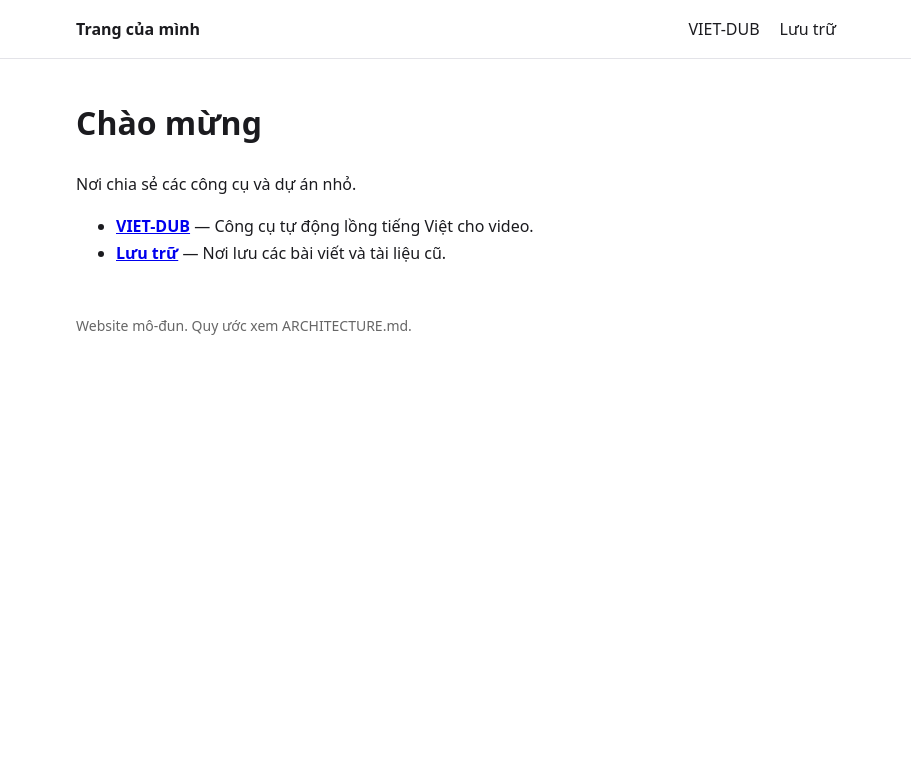
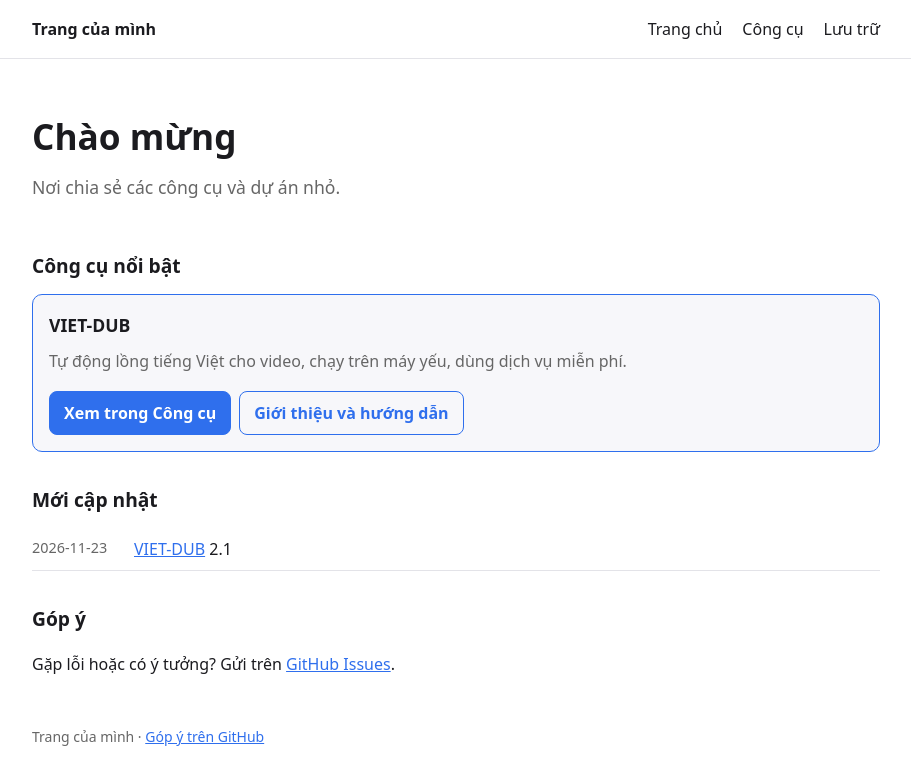
Before and after one commit to dang123266/web_hub, an Astro site: page / in a window 1280 px wide. Shown: the whole page, without its empty margins (184-1095 px from the left). Built offline with nearby package versions, Linux system fonts and the light colour scheme; Astro itself is replaced by a stand-in of ours.

Commit message:
Theme tách riêng, trang chủ mới và mục Công cụ
Co-Authored-By: Claude Sonnet 5.5 <noreply@anthropic.com>
Claude-Session: https://claude.ai/code/session_01WjocpLNyqEoMhycKB6eQ6X

```diff
--- a/core/layouts/Base.astro
+++ b/core/layouts/Base.astro
@@ -1,37 +1,33 @@
 ---
-import { getModules, withBase } from '../lib/modules.js';
-const { title = 'Trang chủ' } = Astro.props;
-const modules = getModules();
+import { getMenuModules, withBase } from '../lib/modules.js';
+import { site, getThemeCss } from '../lib/site.js';
+const { title = site.title } = Astro.props;
+const here = Astro.url.pathname.replace(/\/$/, '') || '/';
+const items = [
+  { label: 'Trang chủ', href: withBase('/') },
+  { label: 'Công cụ', href: withBase('/tools') },
+  ...getMenuModules().map((m) => ({ label: m.menu?.label ?? m.name, href: withBase(m.route) })),
+];
+const isHere = (href) => href.replace(/\/$/, '') === here || (href === withBase('/') && here === withBase('').replace(/\/$/, ''));
 ---
 <!doctype html>
 <html lang="vi">
   <head>
     <meta charset="utf-8" />
     <meta name="viewport" content="width=device-width, initial-scale=1" />
-    <title>{title}</title>
-    <style>
-      :root { color-scheme: light dark; --bg:#fff; --fg:#1b1b1f; --muted:#666; --line:#e3e3e8; --accent:#2f6fed; }
-      @media (prefers-color-scheme: dark) { :root { --bg:#16161a; --fg:#ececf0; --muted:#9a9aa5; --line:#2c2c33; --accent:#6c9bff; } }
-      body { margin:0; background:var(--bg); color:var(--fg); font:16px/1.65 system-ui, sans-serif; }
-      header { border-bottom:1px solid var(--line); }
-      nav, main, footer { max-width:760px; margin:0 auto; padding:16px; }
-      nav { display:flex; gap:20px; flex-wrap:wrap; align-items:center; }
-      nav a { color:var(--fg); text-decoration:none; }
-      nav a:hover { color:var(--accent); }
-      nav .brand { font-weight:700; margin-right:auto; }
-      main a { color:var(--accent); }
-      pre { overflow:auto; padding:12px; border:1px solid var(--line); border-radius:8px; }
-      footer { color:var(--muted); font-size:14px; }
-    </style>
+    <title>{title === site.title ? title : `${title} · ${site.title}`}</title>
+    <style is:inline set:html={getThemeCss()}></style>
   </head>
   <body>
-    <header>
-      <nav>
-        <a class="brand" href={withBase('/')}>Trang của mình</a>
-        {modules.map((m) => <a href={withBase(m.route)}>{m.menu?.label ?? m.name}</a>)}
+    <header class="site-header">
+      <nav class="site-nav">
+        <a class="brand" href={withBase('/')}>{site.title}</a>
+        {items.map((i) => <a href={i.href} aria-current={isHere(i.href) ? 'page' : undefined}>{i.label}</a>)}
       </nav>
     </header>
-    <main><slot /></main>
-    <footer>Website mô-đun. Quy ước xem ARCHITECTURE.md.</footer>
+    <main class="site-main"><slot /></main>
+    <footer class="site-footer">
+      {site.title} · <a href={site.repo}>Góp ý trên GitHub</a>
+    </footer>
   </body>
 </html>
--- a/core/lib/modules.js
+++ b/core/lib/modules.js
@@ -1,15 +1,25 @@
 // Core đọc danh sách mô-đun qua glob, KHÔNG import trực tiếp mô-đun nào.
 // Xóa một thư mục trong modules/ thì website vẫn build được.
+import { withBase } from './site.js';
+export { withBase };
+
 const manifests = import.meta.glob('/modules/*/module.json', { eager: true });
+const projects = import.meta.glob('/modules/*/project.json', { eager: true });
 const pages = import.meta.glob('/modules/*/content/*.md', { eager: true });
 
 const dirOf = (p) => p.split('/')[2];
+const skip = (p) => dirOf(p) === 'MODULE_TEMPLATE';
 
 export function getModules() {
   return Object.entries(manifests)
-    .filter(([p]) => dirOf(p) !== 'MODULE_TEMPLATE')
+    .filter(([p]) => !skip(p))
     .map(([p, m]) => ({ ...(m.default ?? m), dir: dirOf(p) }))
     .sort((a, b) => (a.menu?.order ?? 100) - (b.menu?.order ?? 100));
+}
+
+// Mô-đun hiện trên menu (menu.show mặc định là true).
+export function getMenuModules() {
+  return getModules().filter((m) => m.menu?.show !== false);
 }
 
 export function getModulePages(dir) {
@@ -22,7 +32,14 @@ export function getModulePages(dir) {
     }));
 }
 
-export function withBase(path) {
-  const base = import.meta.env.BASE_URL.replace(/\/$/, '');
-  return base + path;
+// Mô-đun có project.json = một công cụ/dự án hiện ở trang Công cụ.
+export function getProjects() {
+  const mods = getModules();
+  return Object.entries(projects)
+    .filter(([p]) => !skip(p))
+    .map(([p, pr]) => {
+      const mod = mods.find((m) => m.dir === dirOf(p));
+      return mod ? { ...(pr.default ?? pr), route: mod.route, dir: mod.dir } : null;
+    })
+    .filter(Boolean);
 }
--- /dev/null
+++ b/core/lib/site.js
@@ -0,0 +1,17 @@
+import config from '/site.config.json';
+
+// Theme được chọn trong site.config.json; core chỉ đọc CSS của theme đó qua glob.
+const themeCss = import.meta.glob('/themes/*/style.css', { query: '?raw', import: 'default', eager: true });
+
+export const site = config;
+
+export function getThemeCss() {
+  const css = themeCss[`/themes/${config.theme}/style.css`];
+  if (css === undefined) throw new Error(`Không thấy theme "${config.theme}" trong thư mục themes/`);
+  return css;
+}
+
+export function withBase(path) {
+  const base = import.meta.env.BASE_URL.replace(/\/$/, '');
+  return base + path;
+}
--- a/core/pages/index.astro
+++ b/core/pages/index.astro
@@ -1,14 +1,44 @@
 ---
 import Base from '../layouts/Base.astro';
-import { getModules, withBase } from '../lib/modules.js';
-const modules = getModules();
+import { getProjects, withBase } from '../lib/modules.js';
+import { site } from '../lib/site.js';
+const projects = getProjects();
+const featured = projects.find((p) => p.featured) ?? projects[0];
+const updates = [...projects].sort((a, b) => String(b.updated).localeCompare(String(a.updated))).slice(0, 5);
 ---
-<Base title="Trang chủ">
-  <h1>Chào mừng</h1>
-  <p>Nơi chia sẻ các công cụ và dự án nhỏ.</p>
-  <ul>
-    {modules.map((m) => (
-      <li><a href={withBase(m.route)}><strong>{m.name}</strong></a>{m.summary ? ` — ${m.summary}` : ''}</li>
-    ))}
-  </ul>
+<Base>
+  <section class="hero">
+    <h1>Chào mừng</h1>
+    <p>{site.tagline}</p>
+  </section>
+
+  {featured && (
+    <section>
+      <h2 class="section-title">Công cụ nổi bật</h2>
+      <div class="card card-featured">
+        <h3>{featured.name}</h3>
+        <p>{featured.summary}</p>
+        <div class="card-actions">
+          <a class="button" href={withBase('/tools')}>Xem trong Công cụ</a>
+          <a class="button button-secondary" href={withBase(featured.route)}>Giới thiệu và hướng dẫn</a>
+        </div>
+      </div>
+    </section>
+  )}
+
+  {updates.length > 0 && (
+    <section>
+      <h2 class="section-title">Mới cập nhật</h2>
+      <ul class="update-list">
+        {updates.map((p) => (
+          <li><span class="date">{p.updated}</span><span><a href={withBase(p.route)}>{p.name}</a>{p.version ? ` ${p.version}` : ''}</span></li>
+        ))}
+      </ul>
+    </section>
+  )}
+
+  <section>
+    <h2 class="section-title">Góp ý</h2>
+    <p>Gặp lỗi hoặc có ý tưởng? Gửi trên <a href={site.repo + '/issues'}>GitHub Issues</a>.</p>
+  </section>
 </Base>
--- a/modules/MODULE_TEMPLATE/module.json
+++ b/modules/MODULE_TEMPLATE/module.json
@@ -4,6 +4,6 @@
   "version": "0.1.0",
   "route": "/ten-module",
   "entry": "content/index.md",
-  "menu": { "label": "Tên menu", "order": 50 },
+  "menu": { "label": "Tên menu", "order": 50, "show": true },
   "summary": "Một câu mô tả mô-đun."
 }
--- a/modules/viet-dub/module.json
+++ b/modules/viet-dub/module.json
@@ -4,6 +4,6 @@
   "version": "0.1.0",
   "route": "/viet-dub",
   "entry": "content/index.md",
-  "menu": { "label": "VIET-DUB", "order": 10 },
+  "menu": { "label": "VIET-DUB", "order": 10, "show": false },
   "summary": "Công cụ tự động lồng tiếng Việt cho video."
 }
--- a/modules/viet-dub/project.json
+++ b/modules/viet-dub/project.json
@@ -4,5 +4,6 @@
   "summary": "Tự động lồng tiếng Việt cho video, chạy trên máy yếu, dùng dịch vụ miễn phí.",
   "version": "2.1",
   "downloads": [],
-  "updated": "2026-11-23"
+  "updated": "2026-11-23",
+  "featured": true
 }
--- /dev/null
+++ b/site.config.json
@@ -0,0 +1,6 @@
+{
+  "title": "Trang của mình",
+  "tagline": "Nơi chia sẻ các công cụ và dự án nhỏ.",
+  "repo": "https://github.com/dang123266/web_hub",
+  "theme": "default"
+}
--- /dev/null
+++ b/themes/default/style.css
@@ -0,0 +1,30 @@
+/* THEME mặc định. Chỉ được style các class trong hợp đồng (xem themes/README.md). */
+:root { color-scheme: light dark; --bg:#fff; --fg:#1b1b1f; --muted:#666; --line:#e3e3e8; --card:#f7f7fa; --accent:#2f6fed; --accent-fg:#fff; --radius:10px; --width:880px; }
+@media (prefers-color-scheme: dark) { :root { --bg:#16161a; --fg:#ececf0; --muted:#9a9aa5; --line:#2c2c33; --card:#1d1d22; --accent:#6c9bff; --accent-fg:#101014; } }
+body { margin:0; background:var(--bg); color:var(--fg); font:16px/1.65 system-ui, sans-serif; }
+a { color:var(--accent); }
+.site-header { border-bottom:1px solid var(--line); }
+.site-nav, .site-main, .site-footer { max-width:var(--width); margin:0 auto; padding:16px; box-sizing:border-box; }
+.site-nav { display:flex; gap:20px; flex-wrap:wrap; align-items:center; }
+.site-nav a { color:var(--fg); text-decoration:none; }
+.site-nav a:hover, .site-nav a[aria-current="page"] { color:var(--accent); }
+.site-nav .brand { font-weight:700; margin-right:auto; }
+.hero { padding:32px 0 16px; }
+.hero h1 { font-size:2.2rem; margin:0 0 8px; }
+.hero p { color:var(--muted); margin:0; font-size:1.1rem; }
+.section-title { margin:32px 0 12px; font-size:1.2rem; }
+.card-grid { display:grid; gap:16px; grid-template-columns:repeat(auto-fill, minmax(260px, 1fr)); }
+.card { background:var(--card); border:1px solid var(--line); border-radius:var(--radius); padding:16px; display:flex; flex-direction:column; gap:8px; }
+.card h3 { margin:0; font-size:1.1rem; }
+.card p { margin:0; color:var(--muted); }
+.card-meta { color:var(--muted); font-size:.85rem; }
+.card-actions { display:flex; gap:8px; flex-wrap:wrap; margin-top:auto; padding-top:8px; }
+.card-featured { border-color:var(--accent); }
+.button { display:inline-block; padding:8px 14px; border-radius:8px; border:1px solid var(--accent); background:var(--accent); color:var(--accent-fg); text-decoration:none; font-weight:600; }
+.button-secondary { background:transparent; color:var(--accent); }
+.button-disabled { opacity:.5; pointer-events:none; }
+.update-list { list-style:none; padding:0; margin:0; }
+.update-list li { padding:8px 0; border-bottom:1px solid var(--line); display:flex; gap:12px; }
+.update-list .date { color:var(--muted); font-size:.9rem; min-width:90px; }
+.site-main pre { overflow:auto; padding:12px; border:1px solid var(--line); border-radius:8px; }
+.site-footer { color:var(--muted); font-size:14px; }
--- /dev/null
+++ b/themes/default/theme.json
@@ -0,0 +1,6 @@
+{
+  "id": "default",
+  "name": "Mặc định",
+  "version": "1.0.0",
+  "description": "Giao diện gọn, nền sáng/tối tự theo máy, một màu nhấn."
+}
```
Also changed, not shown: ARCHITECTURE.md (+11 -1 lines), core/pages/tools.astro (added, +27 -0 lines), scripts/check-modules.mjs (+13 -0 lines), themes/README.md (added).
